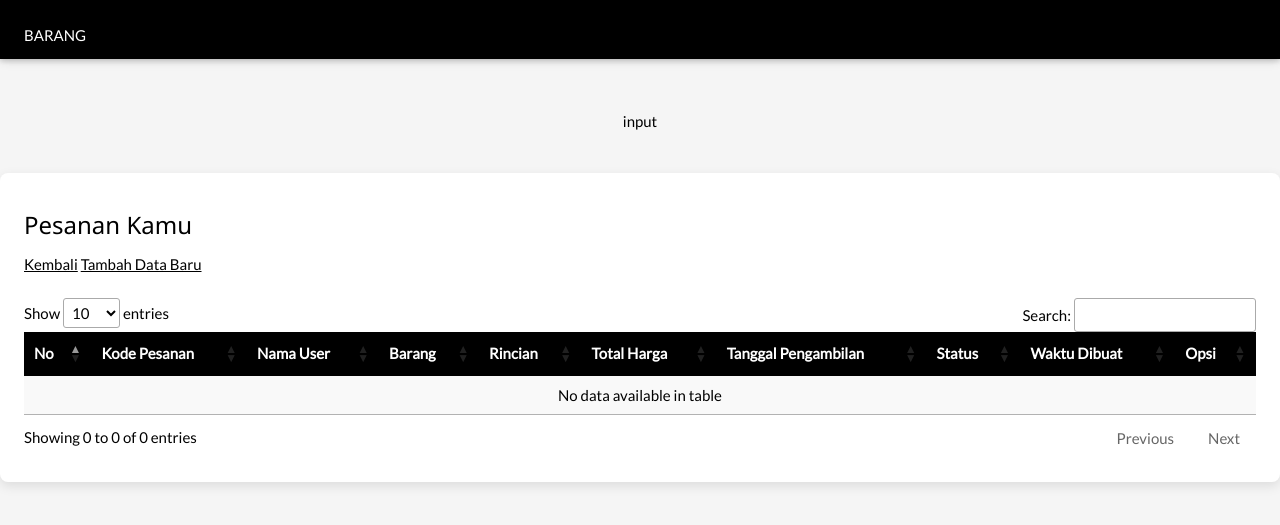
After one commit to Nurul-ekamaryana/RumahKonveksi, a PHP site: page /page/pesan.php in a window 1280 px wide. The commit adds this page. Shown: the top 525 px of the page. Run offline with PHP 8.4, Linux system fonts and the light colour scheme; data that the repository does not hold is empty; some libraries are stand-ins or nearby versions.

Commit message:
tampilan pesan

```diff
--- a/from/from_barang.php
+++ b/from/from_barang.php
@@ -84,12 +84,12 @@ if (isset($_GET['ubah'])) {
         </select>
         <br>
             <?php if (isset($_GET['ubah'])): ?>
-                <button type="submit" name="aksi" value="edit" class="w3-button w3-blue w3-margin-right">Simpan Perubahan</button>
+                <button type="submit" name="aksi" value="edit" class="w3-button w3-blue w3-margin-right">Input</button>
             <?php else: ?>
                 <button type="submit" name="aksi" value="add" class="w3-button w3-blue w3-margin-right">Input</button>
             <?php endif; ?>
             <a href="../page/barang.php" class="w3-button w3-red">Kembali</a>
-
+            <a class="w3-button w3-green" href="../page/kategori.php" style="margin-left: 198px;">Tambah Kategori Baru</a>
     </form>
 </div>
 
--- /dev/null
+++ b/page/pesan.php
@@ -0,0 +1,124 @@
+<!DOCTYPE html>
+<html lang="en">
+<head>
+    <meta charset="UTF-8">
+    <title>W3.CSS Template</title>
+    <meta name="viewport" content="width=device-width, initial-scale=1">
+    <link rel="stylesheet" href="https://www.w3schools.com/w3css/5/w3.css">
+    <link rel="stylesheet" href="https://fonts.googleapis.com/css?family=Lato">
+    <link rel="stylesheet" href="https://cdnjs.cloudflare.com/ajax/libs/font-awesome/4.7.0/css/font-awesome.min.css">
+    <link rel="stylesheet" href="../style/style.css">
+    <style>
+    .table-container {
+        max-width: 1300px;
+        margin: auto;
+        background-color: white;
+        padding: 24px;
+        border-radius: 8px;
+        box-shadow: 0 4px 12px rgba(0, 0, 0, 0.1);
+    }
+
+    </style>
+</head>
+<body>
+<!-- Navbar -->
+<div class="w3-top">
+    <div class="w3-bar w3-black w3-card">
+        <a class="w3-bar-item w3-button w3-padding-large w3-hide-medium w3-hide-large w3-right"
+           href="javascript:void(0)" onclick="myFunction()" title="Toggle Navigation Menu">
+           <i class="fa fa-bars"></i>
+        </a>
+        <a class="w3-bar-item w3-button w3-padding-large">BARANG</a>
+    </div>
+</div>
+
+<div class="judul">
+    input
+</div>
+
+<!-- Tabel Kategori -->
+<div class="table-container">
+<h3>Pesanan Kamu</h3>
+<div style="overflow-x:auto; max-width:1400px; margin:auto;">
+    <a class="tombol" href="../from/from_barang.php">Kembali</a>
+    <a class="tombol" href="../from/from_pesan.php">Tambah Data Baru</a>
+    <br/><br/>
+
+    <table id="myTable" class="display">
+    <thead>
+        <tr class="w3-black">
+            <th>No</th>
+            <th>Kode Pesanan</th>
+            <th>Nama User</th>
+            <th>Barang</th>
+            <th>Rincian</th>
+            <th>Total Harga</th>
+            <th>Tanggal Pengambilan</th>
+            <th>Status</th>
+            <th>Waktu Dibuat</th>
+            <th>Opsi</th>
+        </tr>
+    </thead>
+    <tbody>
+        <?php
+        include '../koneksi.php';
+        $query_mysql = mysqli_query($conn, "SELECT
+            pesan.id_pesan,
+            pesan.kode,
+            user.nama AS nama_user,
+            pesan.tgl_pengambilan,
+            pesan.status,
+            pesan.created_at,
+            GROUP_CONCAT(barang.nama_barang SEPARATOR ', ') AS barang_list,
+            GROUP_CONCAT(CONCAT('Rp ', FORMAT(barang.harga, 0), ' x ', detail_pesan.qty, ' = Rp ', FORMAT(detail_pesan.jumlah, 0)) SEPARATOR '<br>') AS detail_harga,
+            SUM(detail_pesan.jumlah) AS total_jumlah
+        FROM pesan
+        JOIN user ON pesan.id_user = user.id_user
+        JOIN detail_pesan ON pesan.id_pesan = detail_pesan.id_pesan
+        JOIN barang ON detail_pesan.id_barang = barang.id_barang
+        GROUP BY pesan.id_pesan
+        ORDER BY pesan.created_at DESC
+    ");
+
+
+        $nomor = 1;
+        while ($data = mysqli_fetch_array($query_mysql)) {
+        ?>
+        <tr>
+            <td><?php echo $nomor++; ?></td>
+            <td><?php echo $data['kode']; ?></td>
+            <td><?php echo $data['nama_user']; ?></td>
+            <td><?php echo $data['barang_list']; ?></td>
+            <td><?php echo $data['detail_harga']; ?></td>
+            <td><?php echo $data['total_jumlah']; ?></td>
+            <td><?php echo $data['tgl_pengambilan']; ?></td>
+            <td><?php echo $data['status']; ?></td>
+            <td><?php echo $data['created_at']; ?></td>
+            <td>
+                <!-- <a class="edit" href="../from/from_pesan.php?ubah=<?= $data['id_pesan']; ?>">Edit</a> -->
+                <a class="hapus" href="..?hapus=<?= $data['id_pesan']; ?>"
+                   onclick="return confirm('Apakah Anda yakin ingin Konfirmasi data ini?')">Hapus</a>
+            </td>
+        </tr>
+        <?php } ?>
+    </tbody>
+</table>
+
+
+</div>
+
+<!-- JQuery & DataTables (Jika digunakan) -->
+<script src="https://code.jquery.com/jquery-3.5.1.js"></script>
+<script src="https://cdn.datatables.net/1.13.4/js/jquery.dataTables.min.js"></script>
+<link rel="stylesheet" href="https://cdn.datatables.net/1.13.4/css/jquery.dataTables.min.css">
+
+<script>
+    $(document).ready(function () {
+        $('#myTable').DataTable();
+    });
+</script>
+
+
+</div>
+</body>
+</html>
--- a/style/style.css
+++ b/style/style.css
@@ -7,38 +7,15 @@ body {
     text-align: center;
     padding: 40px 0;
 }
-.tombol {
-    display: inline-block;
-            background-color: #4CAF50;
-            color: white;
-            padding: 8px 12px;
-            text-decoration: none;
-            border-radius: 4px;
-            margin-right: 10px;
-        }
-        .edit, .hapus {
-            text-decoration: none;
-            color: #2196F3;
-            margin-right: 8px;
-        }
-        table {
-            width: 80%;
-            margin: auto;
-            border-collapse: collapse;
-        }
-        th, td {
-            padding: 10px;
-            border-bottom: 1px solid #ddd;
-        }
 
 
 .form-container {
     max-width: 600px;
     margin: auto;
-            background: white;
+    background-color: white;
     padding: 24px;
     border-radius: 8px;
-            box-shadow: 0 4px 12px rgba(0,0,0,0.1);
+    box-shadow: 0 4px 12px rgba(0, 0, 0, 0.1);
 }
 
 .form-label {
```
Also changed, not shown: page/barang.php (+24 -8 lines), page/kategori.php (+20 -8 lines). Lines whose indentation alone changed are shown as unchanged.
